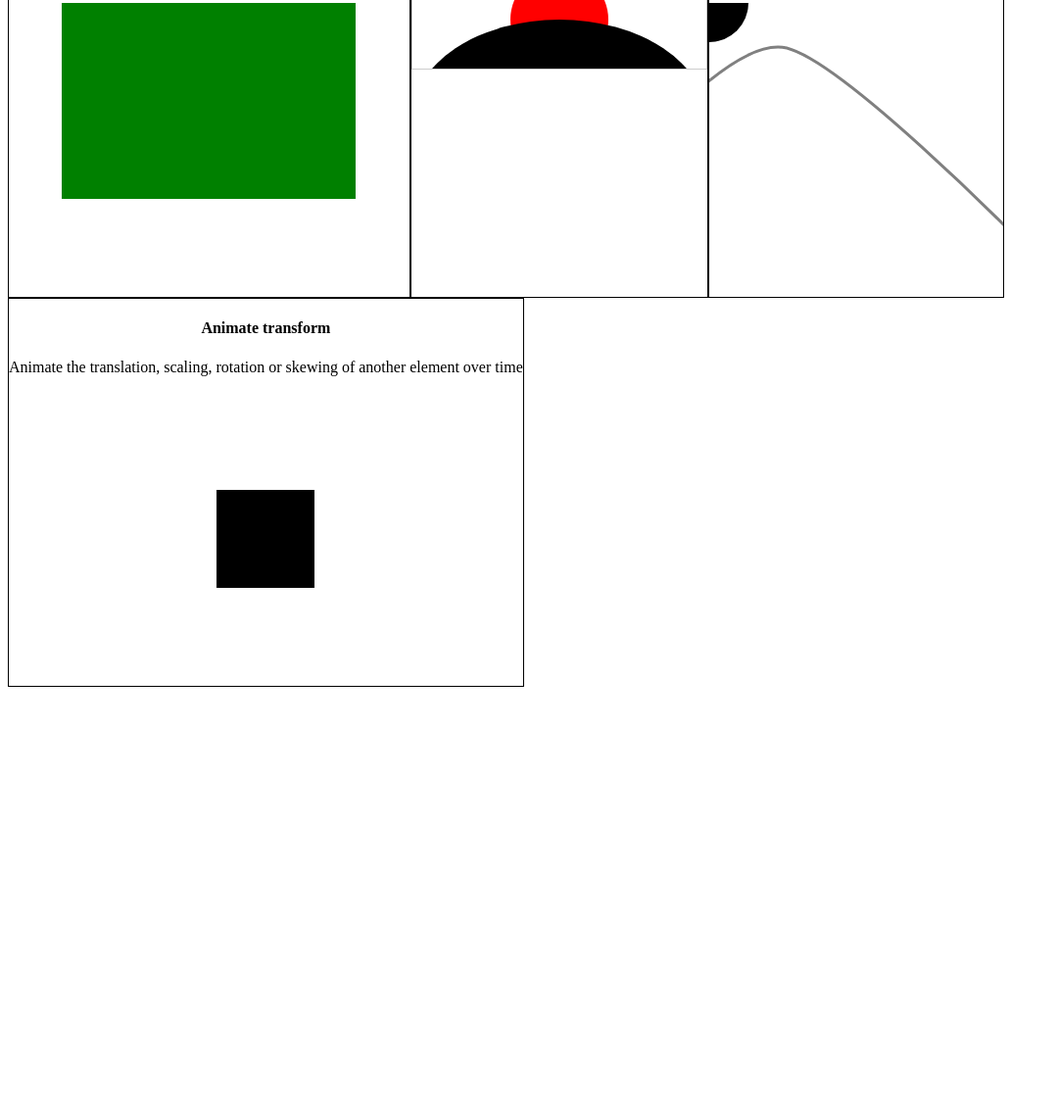
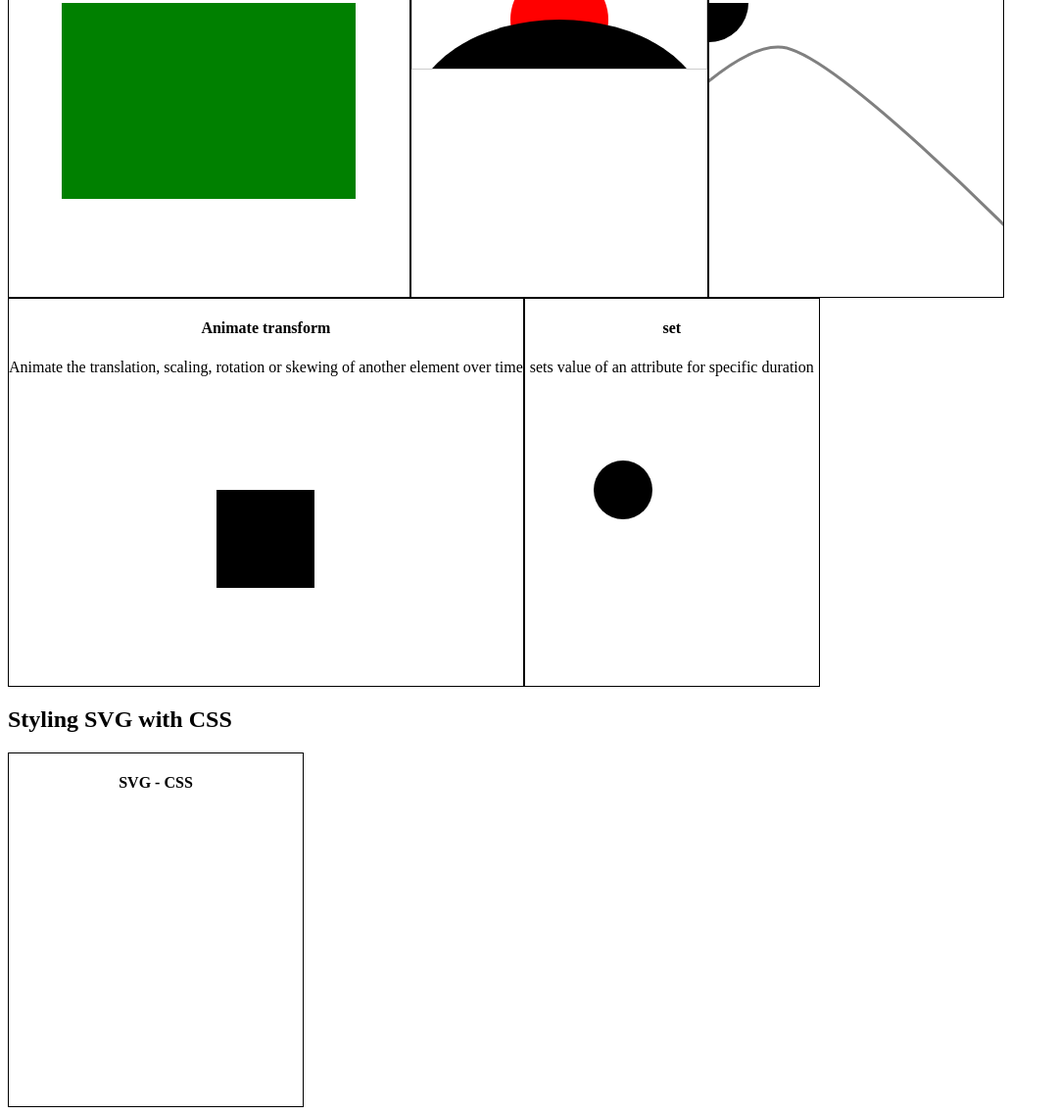
Before and after one commit to HarishBoke/CSS, a plain HTML site: page svg/svg-basics.html in a window 1280 px wide. Shown: the part 1737-2875 px from the top of the page at 98% size, without its empty margins (0-1080 px from the left). Before the commit the page ends 2446 px from the top, so only its background shows below. Drawn offline with Linux system fonts and the light colour scheme.

Commit message:
SVG animation and extended concepts

```diff
--- a/svg/svg-basics.html
+++ b/svg/svg-basics.html
@@ -220,10 +220,50 @@
                                                </rect>
                                         </svg>
                                 </div>
+                                <div>
+                                                <h4>
+                                                        set
+                                                </h4>
+                                                <p>
+                                                        sets value of an attribute for specific duration
+                                                </p>
+                                                <svg width="300" height="300">
+                                                       <circle cx="100" cy="100" r="30">
+                                                        <set attributeName="r"
+                                                        to="100"
+                                                        begin="1s"
+                                                        feel="freeze" />
+                                                       </circle>
+                                                </svg>
+                                        </div>
+                </div>
+         </section>
+         <section>
+                        <h1>
+                                Styling SVG with CSS
+                        </h1>
+                        <div class="container">
+                                <div>
+                                        <h4>
+                                                SVG - CSS
+                                        </h4>
+                                        <!--
+                                                exernal- should be above svg tag and looks like
+                                                - <?xml-stylesheet type=“text/css” href=“stylesheet.css” ?>
+                                         -->
+                                         <!--
+                                                 internal / embbeded :
+                                                 <style>CSS HERE</style>
+                                          -->
+                                          <!--
+                                                  can be inline like HTML
+                                           -->
+                                        <svg width="300" height="300">
 
-                </div>
-
-         </section>
+                                        </svg>
+                                </div>
+                        </div>
+        </section>
 
         <!-- viewbox doubles canvas in current case and each element is half by thr canvas size and same to the svg side -->
     </body>
```
